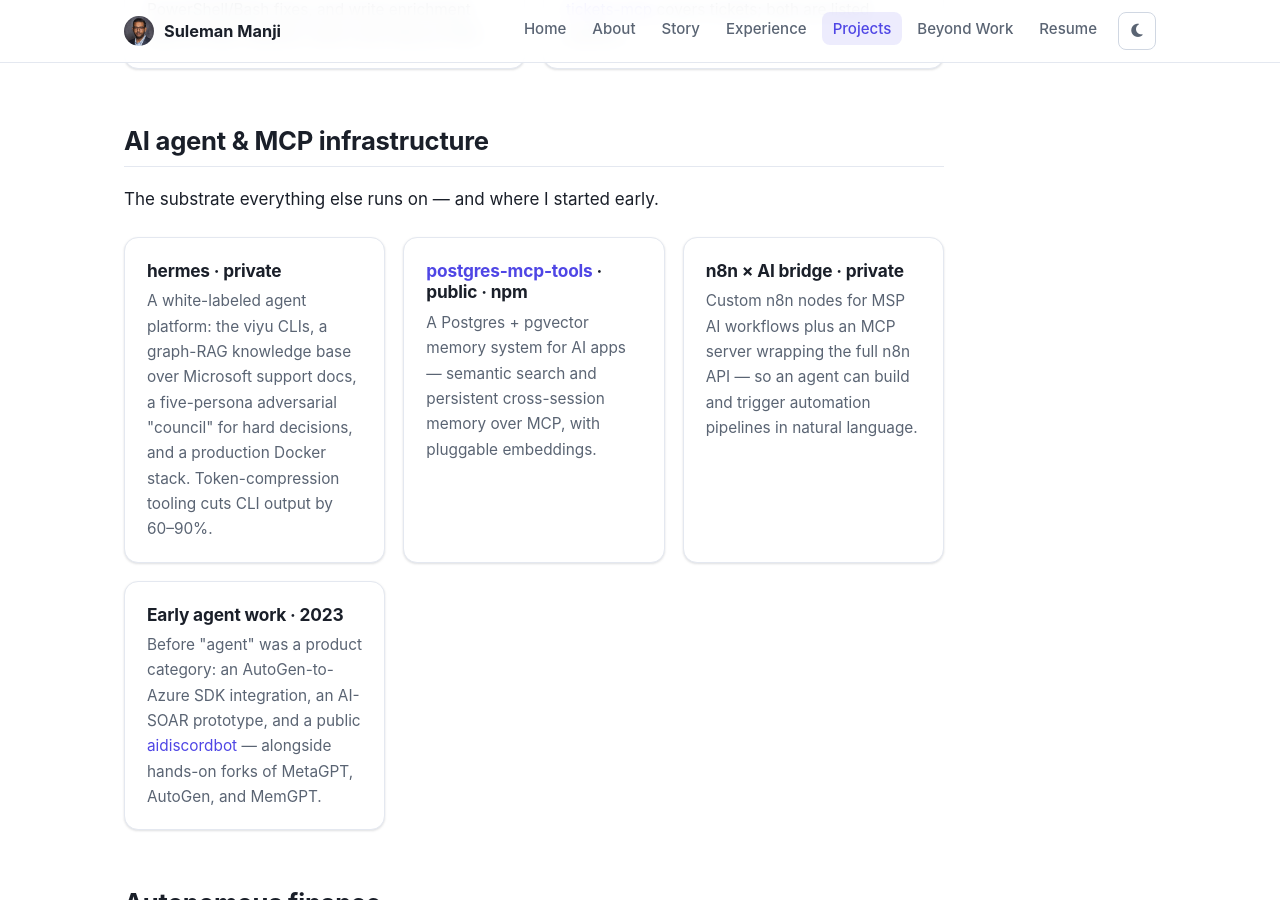
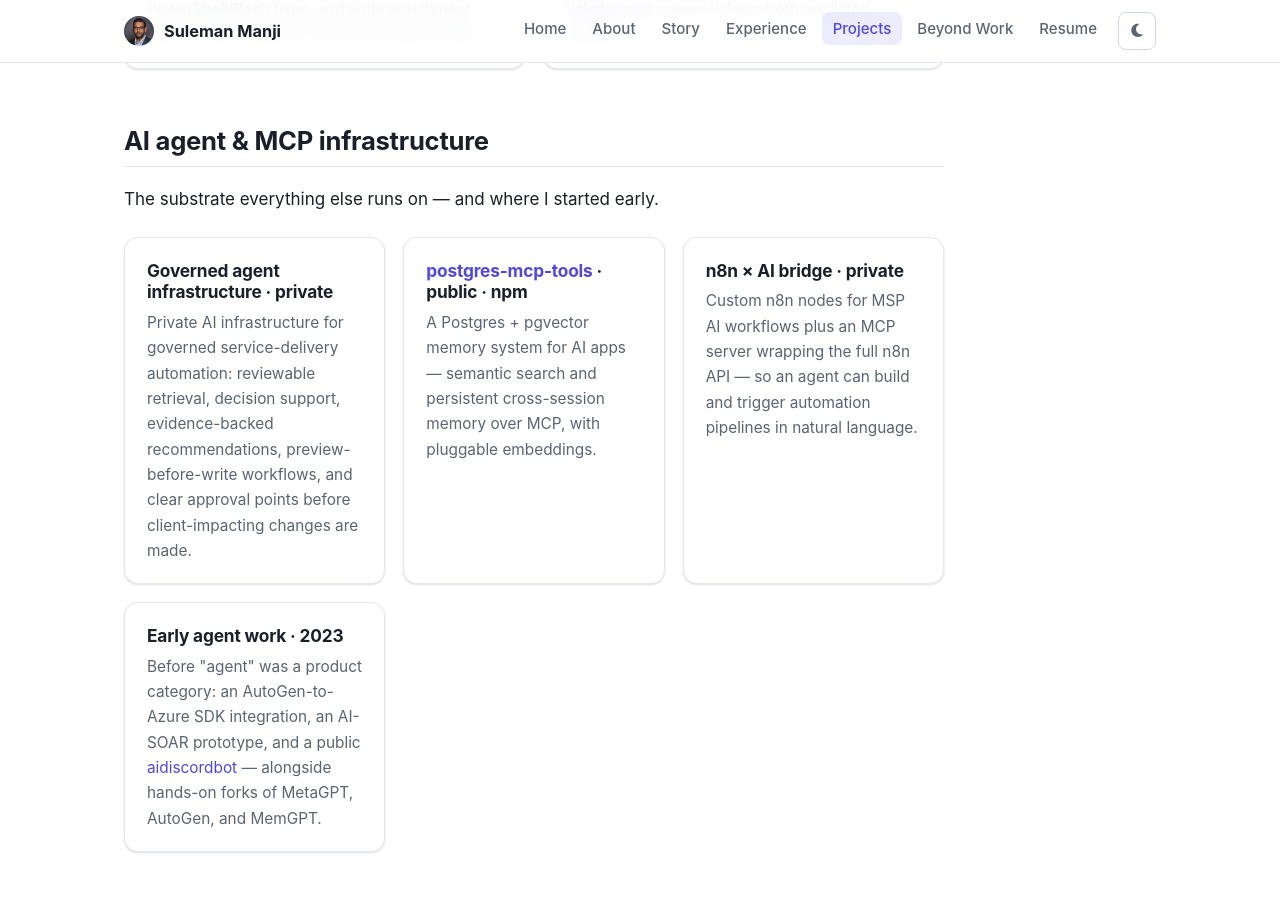
Before and after one commit to ssmanji89/sulemanji-port, a Jekyll site: the page built from projects.md, in a window 1280 px wide and 900 px high, scrolled down 1645 px. Built offline with Jekyll 4.4.1, drawn with Linux system fonts in a browser that asks for light colours.

Commit message:
Remove private Viyu technology details from projects

```diff
--- a/projects.md
+++ b/projects.md
@@ -50,8 +50,8 @@
 
 <div class="card-grid" markdown="0">
   <div class="card">
-    <h3>hermes <span class="proj-meta">· private</span></h3>
-    <p>A white-labeled agent platform: the viyu CLIs, a graph-RAG knowledge base over Microsoft support docs, a five-persona adversarial "council" for hard decisions, and a production Docker stack. Token-compression tooling cuts CLI output by 60–90%.</p>
+    <h3>Governed agent infrastructure <span class="proj-meta">· private</span></h3>
+    <p>Private AI infrastructure for governed service-delivery automation: reviewable retrieval, decision support, evidence-backed recommendations, preview-before-write workflows, and clear approval points before client-impacting changes are made.</p>
   </div>
   <div class="card">
     <h3><a href="https://github.com/ssmanji89/postgres-mcp-tools">postgres-mcp-tools</a> <span class="proj-meta">· public · npm</span></h3>
```
